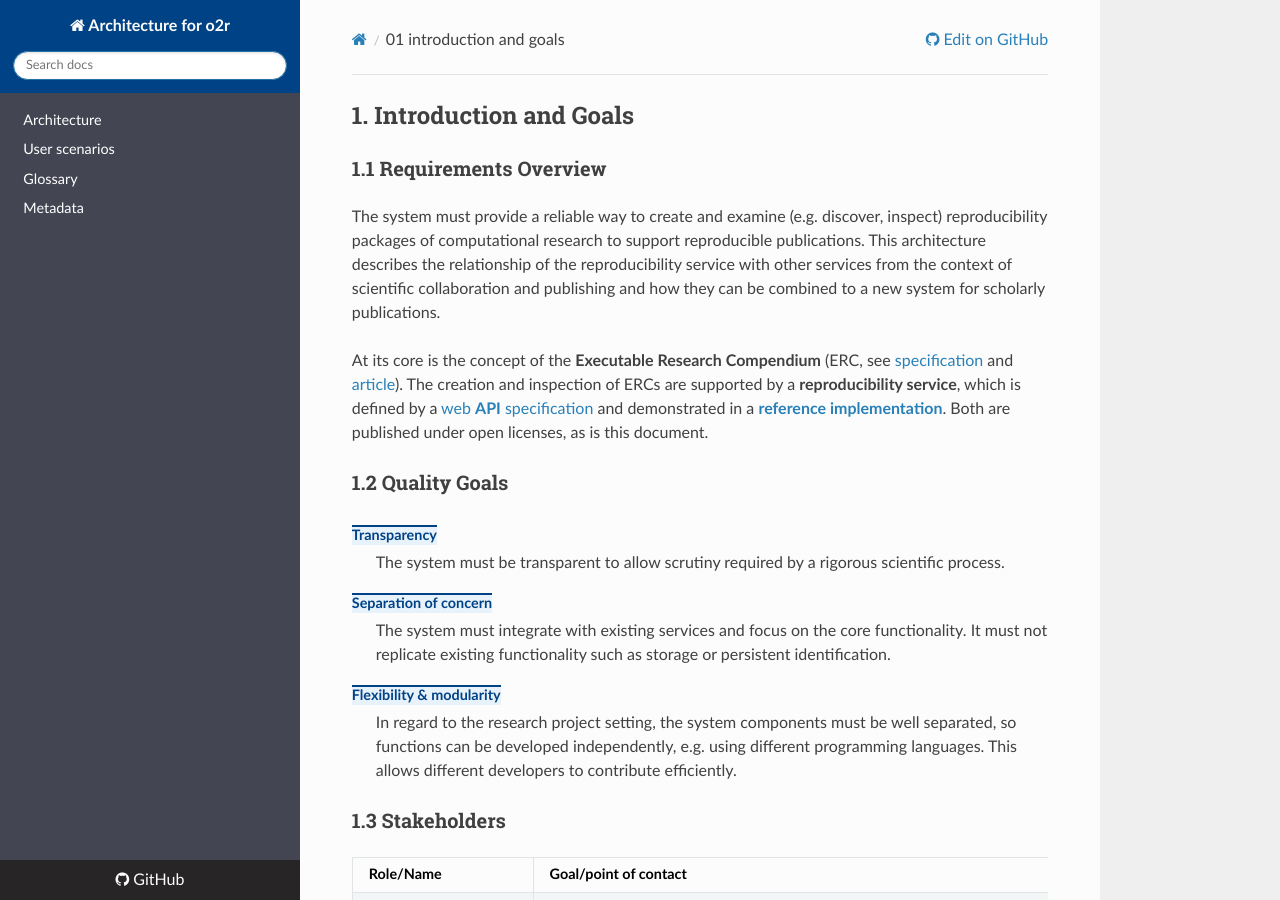
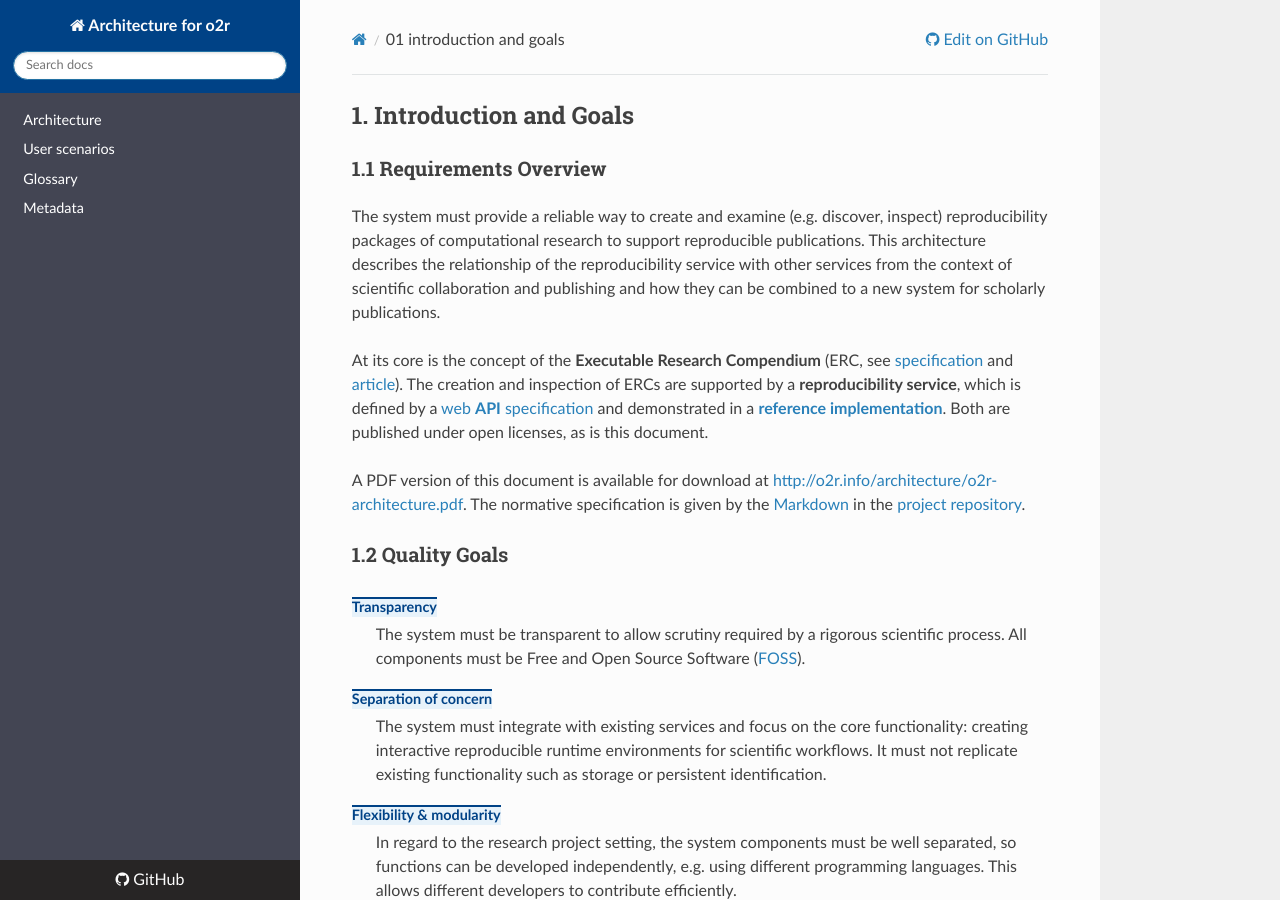
Before and after one commit to o2r-project/architecture, an MkDocs documentation site: the page built from docs/01_introduction-and-goals.md, in a window 1280 px wide and 900 px high. Built offline with MkDocs 1.6.1, drawn with Linux system fonts in a browser that asks for light colours; nearby versions of some CDN libraries; old or Windows-style settings are respelled for this version of MkDocs.

Commit message:
mention pdf in introduction; use non-deb version for headless wkhtmltopdf

```diff
--- a/.travis.yml
+++ b/.travis.yml
@@ -7,8 +7,10 @@ install:
   - "pip install mkdocs-cinder"
   - "pip install markdown-include"
   - "sudo apt-get install xfonts-base xfonts-75dpi"
-  - "wget https://bitbucket.org/wkhtmltopdf/wkhtmltopdf/downloads/wkhtmltox-0.13.0-alpha-7b36694_linux-trusty-amd64.deb"
-  - "sudo dpkg -i wkhtml*.deb"
+  - "wget https://github.com/wkhtmltopdf/wkhtmltopdf/releases/download/0.12.4/wkhtmltox-0.12.4_linux-generic-amd64.tar.xz"
+  - "tar -xvf wkhtmltox-0.12.4_linux-generic-amd64.tar.xz"
+  - "sudo mv wkhtmltox/bin/wkhtmltopdf /usr/bin/wkhtmltopdf"
+  - "wkhtmltopdf --version"
 after_success:
   - if [[ $TRAVIS_BRANCH == 'master' && $TRAVIS_PULL_REQUEST == 'false' ]]; then ./.deploy.sh ; fi
 env:
--- a/docs/01_introduction-and-goals.md
+++ b/docs/01_introduction-and-goals.md
@@ -9,13 +9,17 @@ At its core is the concept of the **Executable Research Compendium** (ERC, see [
 The creation and inspection of ERCs are supported by a **reproducibility service**, which is defined by a [web **API** specification](http://o2r.info/o2r-web-api/) and demonstrated in a [**reference implementation**](https://github.com/o2r-project/reference-implementation).
 Both are published under open licenses, as is this document.
 
+A PDF version of this document is available for download at [http://o2r.info/architecture/o2r-architecture.pdf](http://o2r.info/architecture/o2r-architecture.pdf).
+The normative specification is given by the [Markdown](https://en.wikipedia.org/wiki/Markdown) in the [project repository](https://github.com/o2r-project/architecture/).
+
 ### 1.2 Quality Goals
 
 Transparency
 : The system must be transparent to allow scrutiny required by a rigorous scientific process.
+All components must be Free and Open Source Software ([FOSS](https://en.wikipedia.org/wiki/Free_and_open-source_software)).
 
 Separation of concern
-: The system must integrate with existing services and focus on the core functionality.
+: The system must integrate with existing services and focus on the core functionality: creating interactive reproducible runtime environments for scientific workflows.
 It must not replicate existing functionality such as storage or persistent identification.
 
 Flexibility & modularity
```
